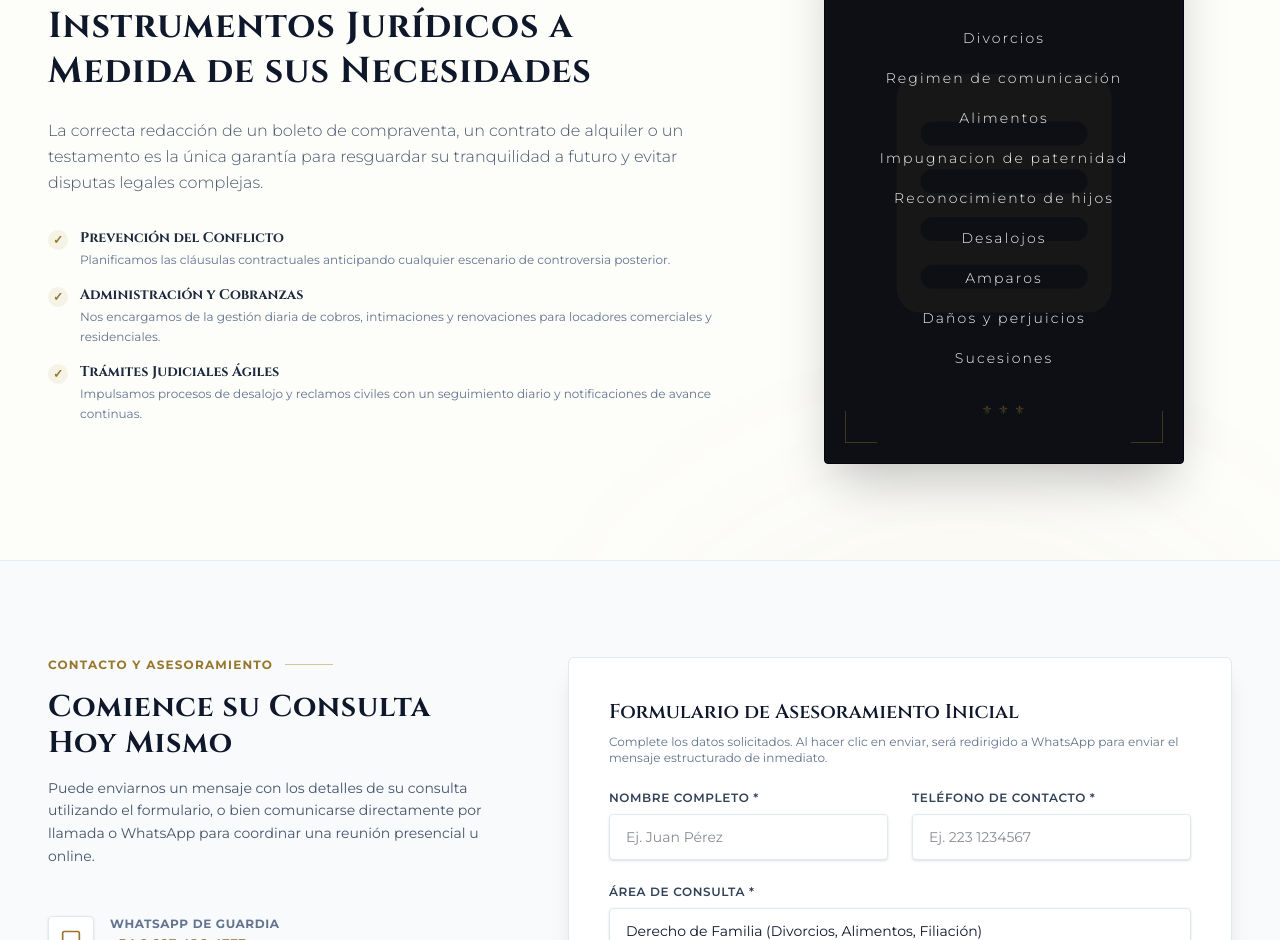
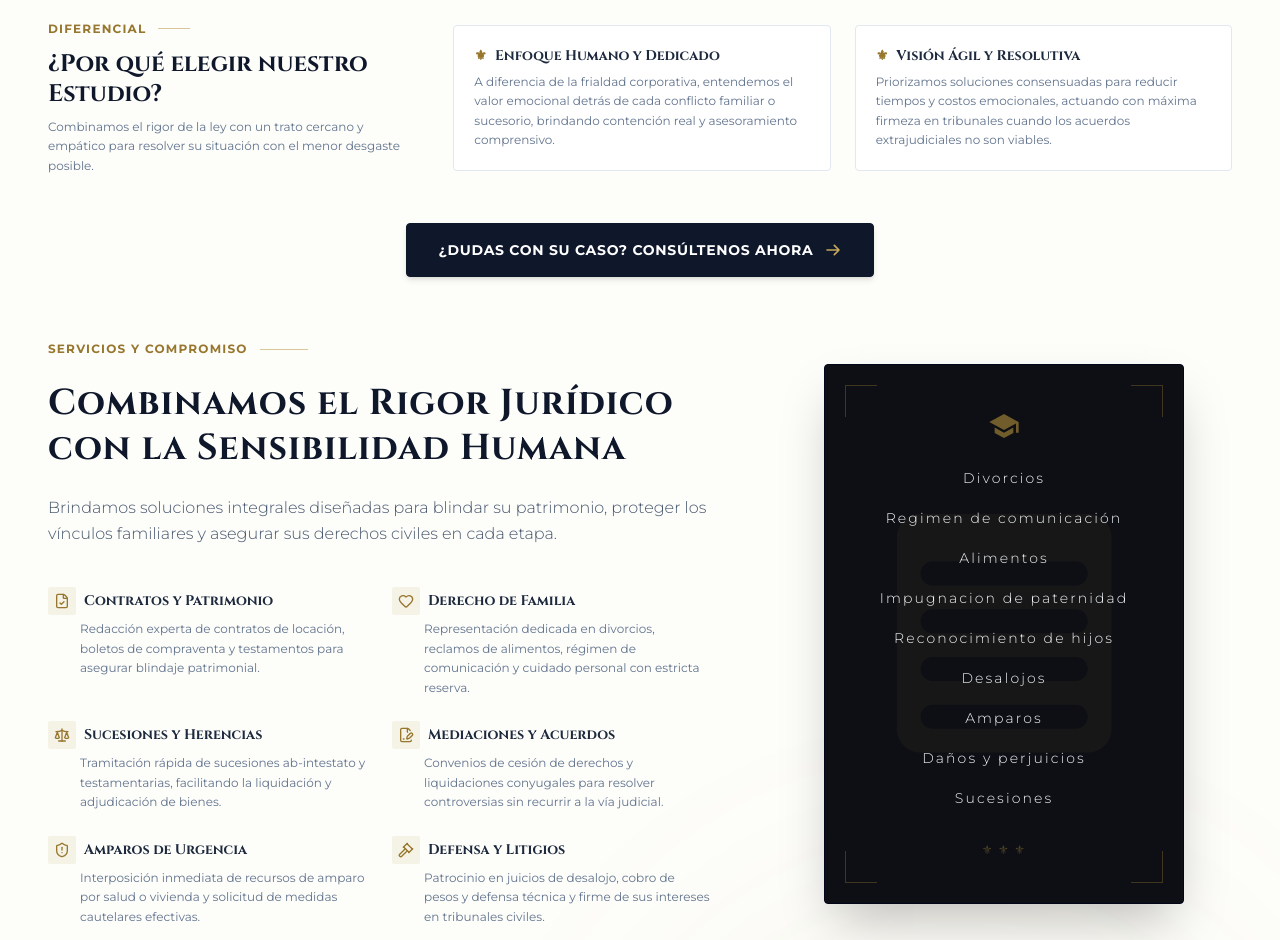
Before and after one commit to VicThorX/barbaricca-lawyer, a Next.js app: page / in a window 1280 px wide. Shown: the part 3472-4412 px from the top of the page. Built offline with nearby package versions, Linux system fonts and the light colour scheme.

Commit message:
feat: adapt services structure, add custom icons, why choose us cards, and CTA button

```diff
--- a/src/app/page.tsx
+++ b/src/app/page.tsx
@@ -1,5 +1,5 @@
 import PhysicalCard from "@/components/PhysicalCard";
-import { Phone, MessageSquare, Calendar } from "lucide-react";
+import { Phone, MessageSquare, Calendar, FileCheck, Heart, Scale, FileSignature, ShieldAlert, Gavel } from "lucide-react";
 import Navbar from "@/components/Navbar";
 import DecorativeFrame from "@/components/DecorativeFrame";
 import PracticeAreaCard from "@/components/PracticeAreaCard";
@@ -240,60 +240,170 @@ export default function Home() {
         </div>
       </section>
 
-      {/* Services presentation Section & Image 2 */}
+      {/* Metodología y Compromiso Profesional Section */}
       <section className="py-16 md:py-24 px-4 sm:px-6 md:px-12 max-w-7xl mx-auto w-full z-10">
         <div className="grid grid-cols-1 lg:grid-cols-12 gap-8 md:gap-12 lg:gap-16 items-center">
 
           <div className="lg:col-span-7 space-y-6 order-2 lg:order-1">
             <div className="flex items-center gap-3">
               <span className="text-xs uppercase tracking-widest text-gold-600 font-bold">
-                Nuestros Valores Profesionales
+                Servicios y Compromiso
               </span>
               <div className="h-[1px] w-12 bg-gold-500/50"></div>
             </div>
 
             <h2 className="font-serif text-2xl sm:text-3xl md:text-4xl font-bold tracking-wide text-slate-900 leading-tight">
-              Instrumentos Jurídicos a Medida de sus Necesidades
+              Combinamos el Rigor Jurídico con la Sensibilidad Humana
             </h2>
 
             <p className="text-sm sm:text-base text-slate-600 leading-relaxed font-light">
-              La correcta redacción de un boleto de compraventa, un contrato de alquiler o un testamento es la única garantía para resguardar su tranquilidad a futuro y evitar disputas legales complejas.
+              Brindamos soluciones integrales diseñadas para blindar su patrimonio, proteger los vínculos familiares y asegurar sus derechos civiles en cada etapa.
             </p>
 
-            <ul className="space-y-4 pt-2">
-              <li className="flex gap-3">
-                <span className="w-5 h-5 flex items-center justify-center rounded-full bg-gold-500/10 text-gold-600 font-bold shrink-0 mt-0.5 text-xs">✓</span>
-                <div>
-                  <h4 className="font-serif font-bold text-slate-800 text-sm">Prevención del Conflicto</h4>
-                  <p className="text-xs text-slate-500 leading-relaxed mt-0.5">
-                    Planificamos las cláusulas contractuales anticipando cualquier escenario de controversia posterior.
-                  </p>
+            {/* Adapted 6 Services Grid */}
+            <div className="grid grid-cols-1 sm:grid-cols-2 gap-6 pt-4">
+
+              <div className="space-y-1 group">
+                <div className="flex items-center gap-2">
+                  <div className="p-1.5 bg-gold-500/10 text-gold-600 rounded-xs group-hover:scale-110 transition-transform">
+                    <FileCheck className="w-4 h-4" />
+                  </div>
+                  <h4 className="font-serif font-bold text-slate-800 text-sm">Contratos y Patrimonio</h4>
                 </div>
-              </li>
-              <li className="flex gap-3">
-                <span className="w-5 h-5 flex items-center justify-center rounded-full bg-gold-500/10 text-gold-600 font-bold shrink-0 mt-0.5 text-xs">✓</span>
-                <div>
-                  <h4 className="font-serif font-bold text-slate-800 text-sm">Administración y Cobranzas</h4>
-                  <p className="text-xs text-slate-500 leading-relaxed mt-0.5">
-                    Nos encargamos de la gestión diaria de cobros, intimaciones y renovaciones para locadores comerciales y residenciales.
-                  </p>
+                <p className="text-xs text-slate-500 leading-relaxed pl-8">
+                  Redacción experta de contratos de locación, boletos de compraventa y testamentos para asegurar blindaje patrimonial.
+                </p>
+              </div>
+
+              <div className="space-y-1 group">
+                <div className="flex items-center gap-2">
+                  <div className="p-1.5 bg-gold-500/10 text-gold-600 rounded-xs group-hover:scale-110 transition-transform">
+                    <Heart className="w-4 h-4" />
+                  </div>
+                  <h4 className="font-serif font-bold text-slate-800 text-sm">Derecho de Familia</h4>
                 </div>
-              </li>
-              <li className="flex gap-3">
-                <span className="w-5 h-5 flex items-center justify-center rounded-full bg-gold-500/10 text-gold-600 font-bold shrink-0 mt-0.5 text-xs">✓</span>
-                <div>
-                  <h4 className="font-serif font-bold text-slate-800 text-sm">Trámites Judiciales Ágiles</h4>
-                  <p className="text-xs text-slate-500 leading-relaxed mt-0.5">
-                    Impulsamos procesos de desalojo y reclamos civiles con un seguimiento diario y notificaciones de avance continuas.
-                  </p>
+                <p className="text-xs text-slate-500 leading-relaxed pl-8">
+                  Representación dedicada en divorcios, reclamos de alimentos, régimen de comunicación y cuidado personal con estricta reserva.
+                </p>
+              </div>
+
+              <div className="space-y-1 group">
+                <div className="flex items-center gap-2">
+                  <div className="p-1.5 bg-gold-500/10 text-gold-600 rounded-xs group-hover:scale-110 transition-transform">
+                    <Scale className="w-4 h-4" />
+                  </div>
+                  <h4 className="font-serif font-bold text-slate-800 text-sm">Sucesiones y Herencias</h4>
                 </div>
-              </li>
-            </ul>
+                <p className="text-xs text-slate-500 leading-relaxed pl-8">
+                  Tramitación rápida de sucesiones ab-intestato y testamentarias, facilitando la liquidación y adjudicación de bienes.
+                </p>
+              </div>
+
+              <div className="space-y-1 group">
+                <div className="flex items-center gap-2">
+                  <div className="p-1.5 bg-gold-500/10 text-gold-600 rounded-xs group-hover:scale-110 transition-transform">
+                    <FileSignature className="w-4 h-4" />
+                  </div>
+                  <h4 className="font-serif font-bold text-slate-800 text-sm">Mediaciones y Acuerdos</h4>
+                </div>
+                <p className="text-xs text-slate-500 leading-relaxed pl-8">
+                  Convenios de cesión de derechos y liquidaciones conyugales para resolver controversias sin recurrir a la vía judicial.
+                </p>
+              </div>
+
+              <div className="space-y-1 group">
+                <div className="flex items-center gap-2">
+                  <div className="p-1.5 bg-gold-500/10 text-gold-600 rounded-xs group-hover:scale-110 transition-transform">
+                    <ShieldAlert className="w-4 h-4" />
+                  </div>
+                  <h4 className="font-serif font-bold text-slate-800 text-sm">Amparos de Urgencia</h4>
+                </div>
+                <p className="text-xs text-slate-500 leading-relaxed pl-8">
+                  Interposición inmediata de recursos de amparo por salud o vivienda y solicitud de medidas cautelares efectivas.
+                </p>
+              </div>
+
+              <div className="space-y-1 group">
+                <div className="flex items-center gap-2">
+                  <div className="p-1.5 bg-gold-500/10 text-gold-600 rounded-xs group-hover:scale-110 transition-transform">
+                    <Gavel className="w-4 h-4" />
+                  </div>
+                  <h4 className="font-serif font-bold text-slate-800 text-sm">Defensa y Litigios</h4>
+                </div>
+                <p className="text-xs text-slate-500 leading-relaxed pl-8">
+                  Patrocinio en juicios de desalojo, cobro de pesos y defensa técnica y firme de sus intereses en tribunales civiles.
+                </p>
+              </div>
+
+            </div>
           </div>
 
           {/* Card Presentation - Services listing */}
           <div className="lg:col-span-5 flex justify-center order-1 lg:order-2 w-full">
             <PhysicalCard variant="services" />
+          </div>
+
+          {/* Why choose us & CTA footer spanning full width */}
+          <div className="lg:col-span-12 border-t border-slate-200/80 pt-12 md:pt-16 mt-8">
+            <div className="grid grid-cols-1 lg:grid-cols-12 gap-8 items-center">
+
+              {/* Why choose us left: title */}
+              <div className="lg:col-span-4">
+                <div className="flex items-center gap-3 mb-3">
+                  <span className="text-xs uppercase tracking-widest text-gold-600 font-bold">
+                    Diferencial
+                  </span>
+                  <div className="h-[1px] w-8 bg-gold-500/50"></div>
+                </div>
+                <h3 className="font-serif text-xl sm:text-2xl font-bold text-slate-900 leading-tight">
+                  ¿Por qué elegir nuestro Estudio?
+                </h3>
+                <p className="text-xs text-slate-500 mt-2 leading-relaxed">
+                  Combinamos el rigor de la ley con un trato cercano y empático para resolver su situación con el menor desgaste posible.
+                </p>
+              </div>
+
+              {/* Why choose us right: 2 columns grid for differentiators */}
+              <div className="lg:col-span-8 grid grid-cols-1 sm:grid-cols-2 gap-6">
+                <div className="p-5 bg-white border border-slate-200 rounded-sm">
+                  <h4 className="font-serif text-slate-800 font-bold text-sm mb-1.5 flex items-center gap-2">
+                    <span className="text-gold-600">⚜</span> Enfoque Humano y Dedicado
+                  </h4>
+                  <p className="text-xs text-slate-500 leading-relaxed">
+                    A diferencia de la frialdad corporativa, entendemos el valor emocional detrás de cada conflicto familiar o sucesorio, brindando contención real y asesoramiento comprensivo.
+                  </p>
+                </div>
+                <div className="p-5 bg-white border border-slate-200 rounded-sm">
+                  <h4 className="font-serif text-slate-800 font-bold text-sm mb-1.5 flex items-center gap-2">
+                    <span className="text-gold-600">⚜</span> Visión Ágil y Resolutiva
+                  </h4>
+                  <p className="text-xs text-slate-500 leading-relaxed">
+                    Priorizamos soluciones consensuadas para reducir tiempos y costos emocionales, actuando con máxima firmeza en tribunales cuando los acuerdos extrajudiciales no son viables.
+                  </p>
+                </div>
+              </div>
+
+            </div>
+
+            {/* Call to action button centered */}
+            <div className="flex justify-center mt-12">
+              <a
+                href="#contacto"
+                className="inline-flex items-center gap-3 px-8 py-4 bg-slate-900 hover:bg-slate-800 text-white font-bold rounded-sm text-xs sm:text-sm uppercase tracking-wider transition-all duration-300 shadow-md cursor-pointer border border-slate-900 group"
+              >
+                <span>¿Dudas con su caso? Consúltenos ahora</span>
+                <svg
+                  className="w-4 h-4 text-gold-400 group-hover:translate-x-1 transition-transform"
+                  fill="none"
+                  stroke="currentColor"
+                  strokeWidth="2.5"
+                  viewBox="0 0 24 24"
+                >
+                  <path strokeLinecap="round" strokeLinejoin="round" d="M14 5l7 7m0 0l-7 7m7-7H3" />
+                </svg>
+              </a>
+            </div>
+
           </div>
 
         </div>
```
